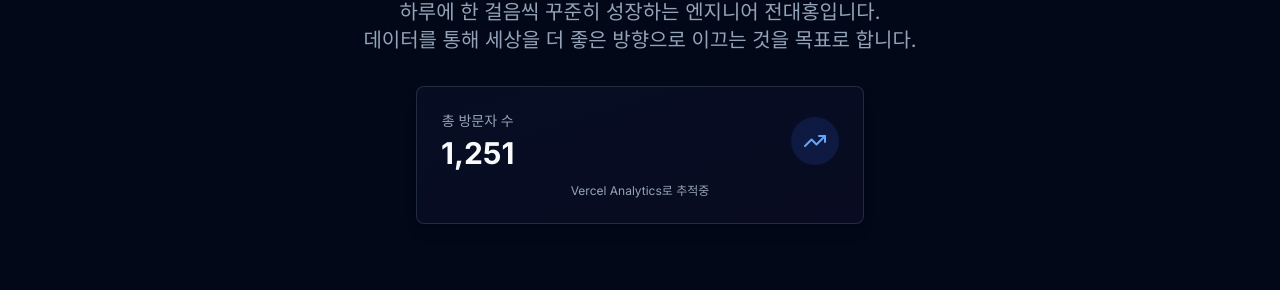
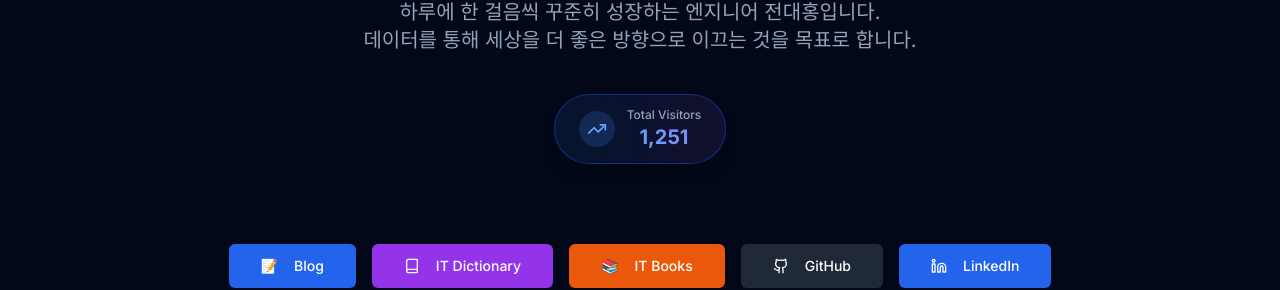
Before and after one commit to JeonDaehong/daehong-blog, a Next.js app: page / in a window 1280 px wide. Shown: the part 231-521 px from the top of the page. Built offline with nearby package versions, Linux system fonts and the light colour scheme.

Commit message:
feat: modernize blog stats UI with badge style design
Remove "추적중" text and redesign visitor count with gradient and icons.

Co-authored-by: JeonDaehong <90895144+JeonDaehong@users.noreply.github.com>

```diff
--- a/app/page.tsx
+++ b/app/page.tsx
@@ -23,10 +23,10 @@ export default function Home() {
                 데이터를 통해 세상을 더 좋은 방향으로 이끄는 것을 목표로 합니다.
               </p>
             </div>
-          </div>
 
-          <div className="w-full max-w-md mx-auto">
-            <BlogStats />
+            <div className="pt-4">
+              <BlogStats />
+            </div>
           </div>
 
           <div className="pt-8 sm:pt-12 w-full flex flex-col items-center sm:flex-row sm:justify-center gap-4 px-4">
--- a/components/blog-stats.tsx
+++ b/components/blog-stats.tsx
@@ -1,6 +1,5 @@
 "use client"
 
-import { Card, CardContent } from "@/components/ui/card"
 import { TrendingUp } from "lucide-react"
 import { useEffect, useState } from "react"
 
@@ -28,23 +27,20 @@ export function BlogStats() {
   }, [])
 
   return (
-    <Card className="border border-slate-200/60 dark:border-slate-700/60 shadow-lg bg-gradient-to-br from-blue-50 to-indigo-50 dark:from-blue-950/20 dark:to-indigo-950/20">
-      <CardContent className="p-6">
-        <div className="flex items-center justify-between">
-          <div>
-            <p className="text-sm font-medium text-muted-foreground mb-1">총 방문자 수</p>
-            {isLoading ? (
-              <div className="h-8 w-24 bg-muted animate-pulse rounded"></div>
-            ) : (
-              <p className="text-3xl font-bold text-foreground">{totalViews.toLocaleString()}</p>
-            )}
-          </div>
-          <div className="p-3 bg-blue-100 dark:bg-blue-900/30 rounded-full">
-            <TrendingUp className="h-6 w-6 text-blue-600 dark:text-blue-400" />
-          </div>
-        </div>
-        <p className="text-xs text-muted-foreground mt-3">Vercel Analytics로 추적중</p>
-      </CardContent>
-    </Card>
+    <div className="inline-flex items-center gap-3 px-6 py-3 rounded-full bg-gradient-to-r from-blue-500/10 via-indigo-500/10 to-purple-500/10 border border-blue-200/50 dark:border-blue-700/50 backdrop-blur-sm shadow-lg">
+      <div className="p-2 bg-blue-500/20 rounded-full">
+        <TrendingUp className="h-5 w-5 text-blue-600 dark:text-blue-400" />
+      </div>
+      <div className="flex flex-col">
+        <span className="text-xs font-medium text-muted-foreground">Total Visitors</span>
+        {isLoading ? (
+          <div className="h-6 w-20 bg-muted/50 animate-pulse rounded mt-0.5"></div>
+        ) : (
+          <span className="text-xl font-bold bg-gradient-to-r from-blue-600 to-indigo-600 dark:from-blue-400 dark:to-indigo-400 bg-clip-text text-transparent">
+            {totalViews.toLocaleString()}
+          </span>
+        )}
+      </div>
+    </div>
   )
 }
```
